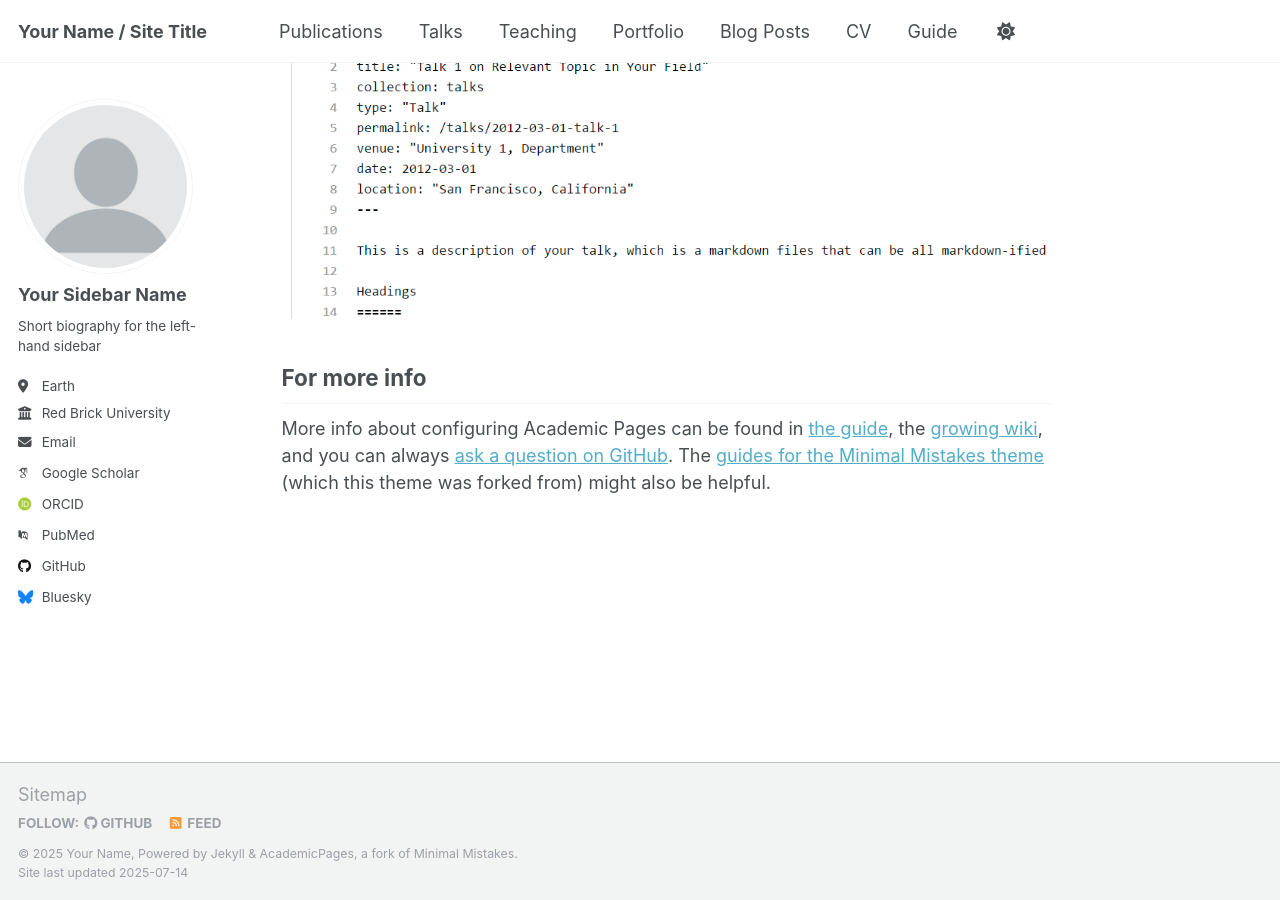
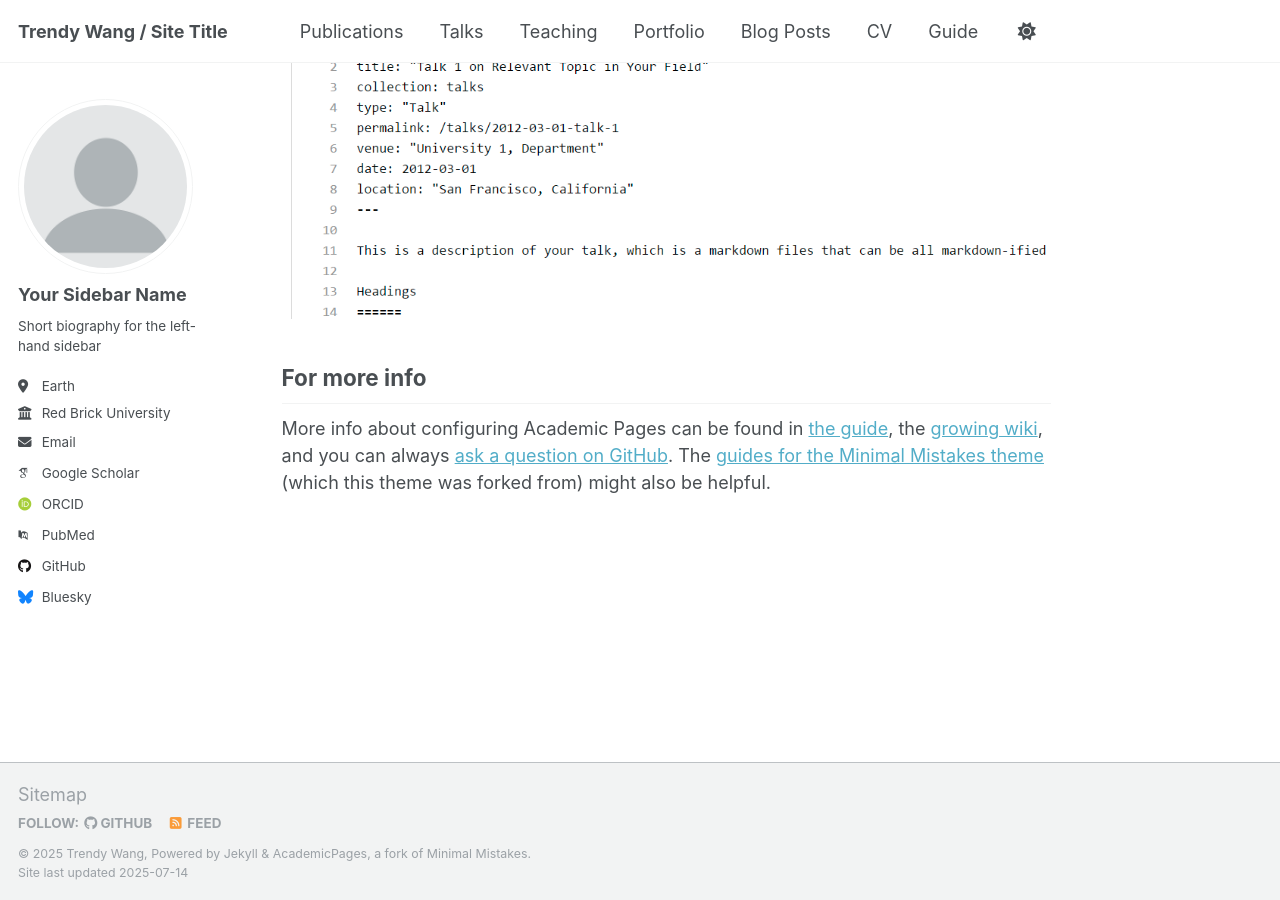
Before and after one commit to futuristic-seek-v0/futuristic-seek-v0.github.io, a Jekyll site: the page built from _pages/about.md, in a window 1280 px wide and 900 px high, scrolled down 2880 px. Built offline with Jekyll 4.4.1, drawn with Linux system fonts in a browser that asks for light colours; some web fonts are replaced; a script that is not in the unit is left out.

Commit message:
commit test

```diff
--- a/_config.yml
+++ b/_config.yml
@@ -9,13 +9,13 @@
 # Basic Site Settings
 locale                   : "en-US"
 site_theme               : "default"
-title                    : "Your Name / Site Title"
+title                    : "Trendy Wang / Site Title"
 title_separator          : "-"
-name                     : &name "Your Name"
+name                     : &name "Trendy Wang" # This is the name that will be used in the sidebar and other places
 description              : &description "personal description"
-url                      : https://academicpages.github.io # the base hostname & protocol for your site e.g. "https://[your GitHub username].github.io" or if you already have some other page hosted on Github then use "https://[your GitHub username].github.io/[Your Repo Name]"
+url                      : https://futuristic-seek-v0.github.io # the base hostname & protocol for your site e.g. "https://[your GitHub username].github.io" or if you already have some other page hosted on Github then use "https://[your GitHub username].github.io/[Your Repo Name]"
 baseurl                  : "" # the subpath of your site, e.g. "/blog"
-repository               : "academicpages/academicpages.github.io"
+repository               : "furturistic-seek-v0/furturistic-seek-v0.github.io"
 
 # Site Author - The following control what appear as part of the author content on the side bar.
 #               If a field is blank the icon and link will not appear, otherwise it will be shown.
```
